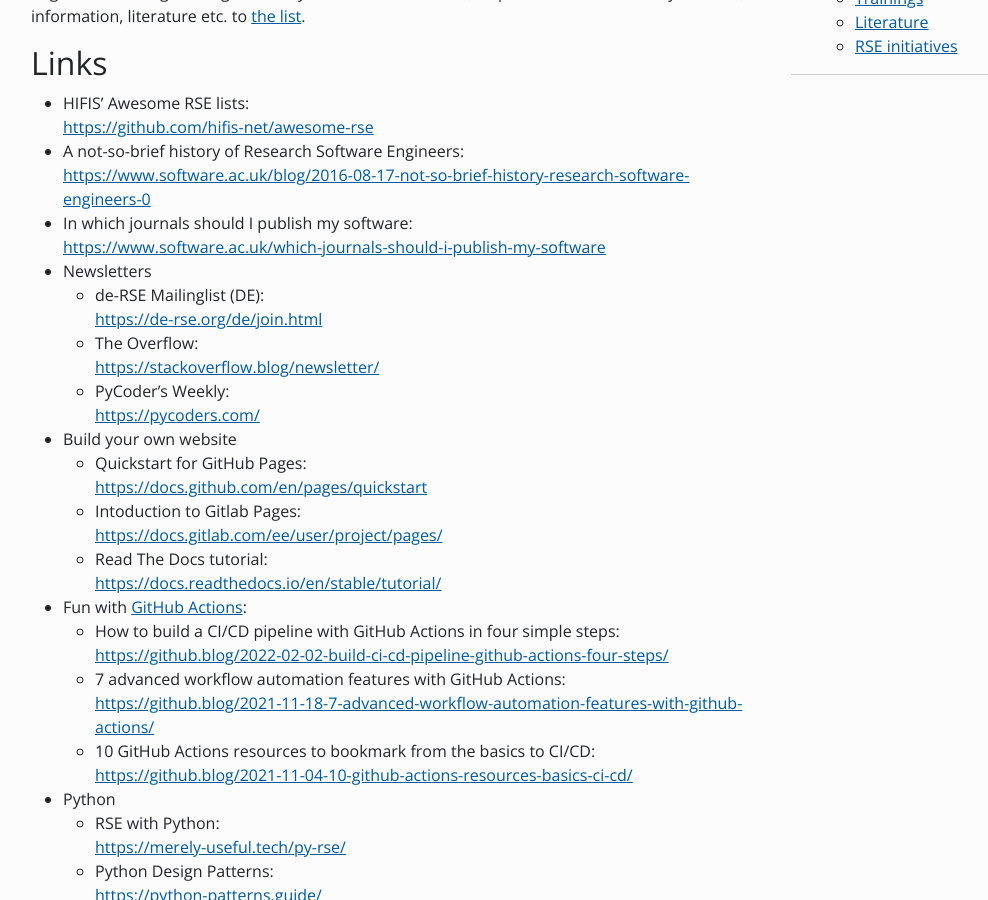
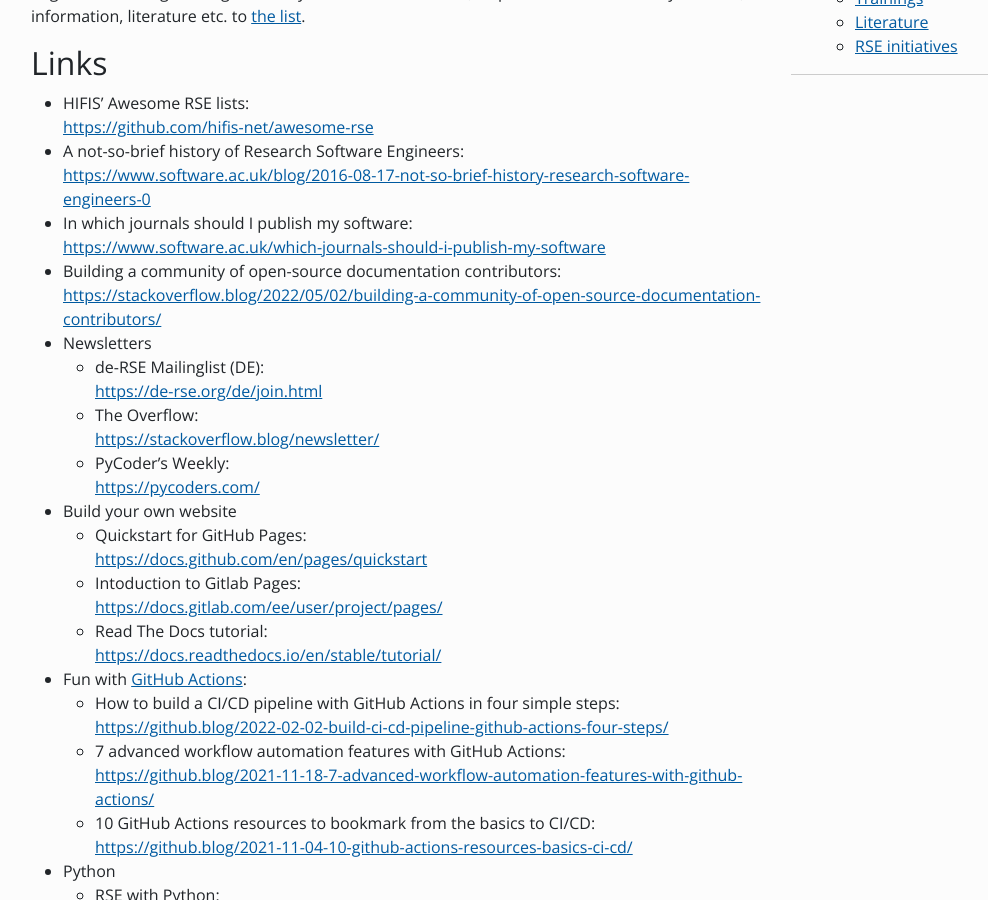
Before and after one commit to Helmholtz-HiRSE/helmholtz-hirse.github.io, a Jekyll site: the page built from resources.md, in a window 1280 px wide and 900 px high, scrolled down 426 px. Shown: the whole window, without its empty margins (51-1039 px from the left). Built offline with Jekyll 4.4.1, drawn with Linux system fonts in a browser that asks for light colours; nearby versions of some CDN libraries.

Commit message:
Update resources.md

```diff
--- a/resources.md
+++ b/resources.md
@@ -17,6 +17,7 @@
 * HIFIS' Awesome RSE lists: <br> <https://github.com/hifis-net/awesome-rse>
 * A not-so-brief history of Research Software Engineers: <br> <https://www.software.ac.uk/blog/2016-08-17-not-so-brief-history-research-software-engineers-0>
 * In which journals should I publish my software: <br> <https://www.software.ac.uk/which-journals-should-i-publish-my-software>
+* Building a community of open-source documentation contributors: <br> <https://stackoverflow.blog/2022/05/02/building-a-community-of-open-source-documentation-contributors/>
 * Newsletters
     * de-RSE Mailinglist (DE): <br> <https://de-rse.org/de/join.html>
     * The Overflow: <br> <https://stackoverflow.blog/newsletter/>
```
